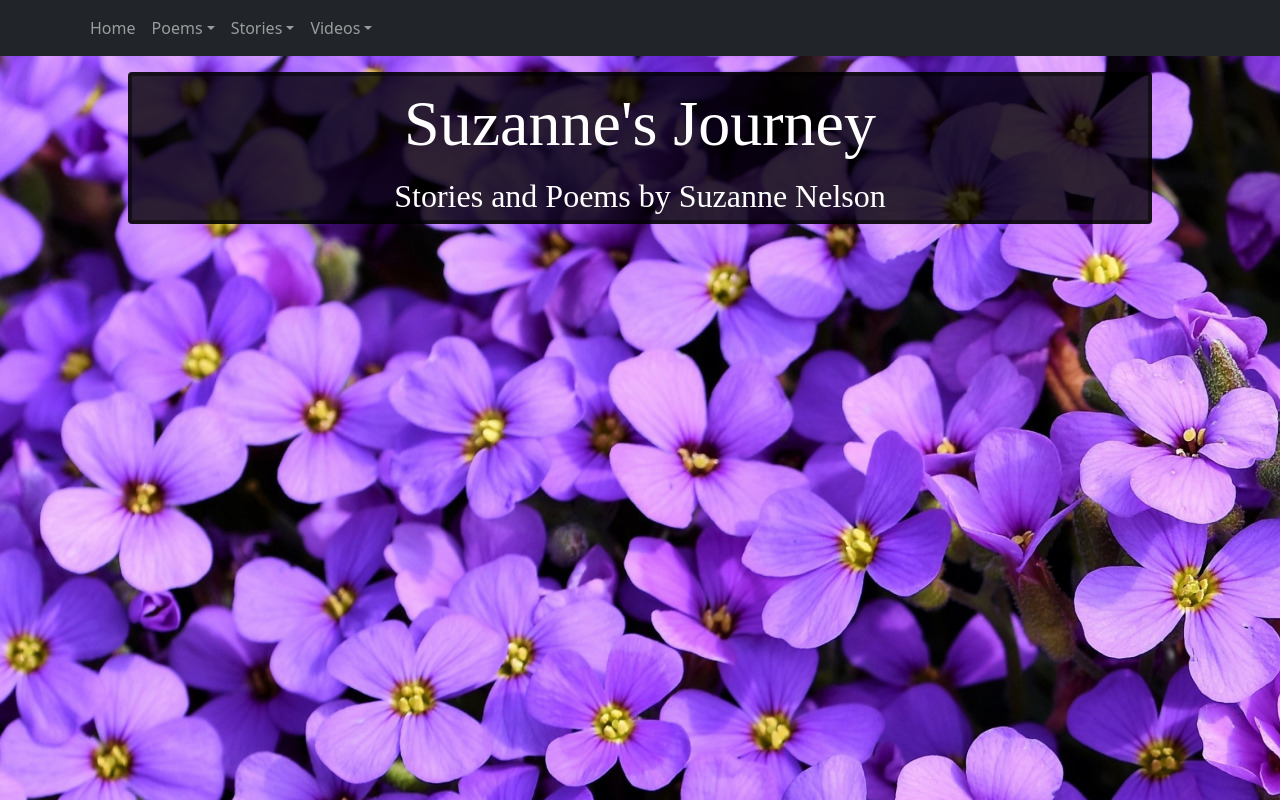
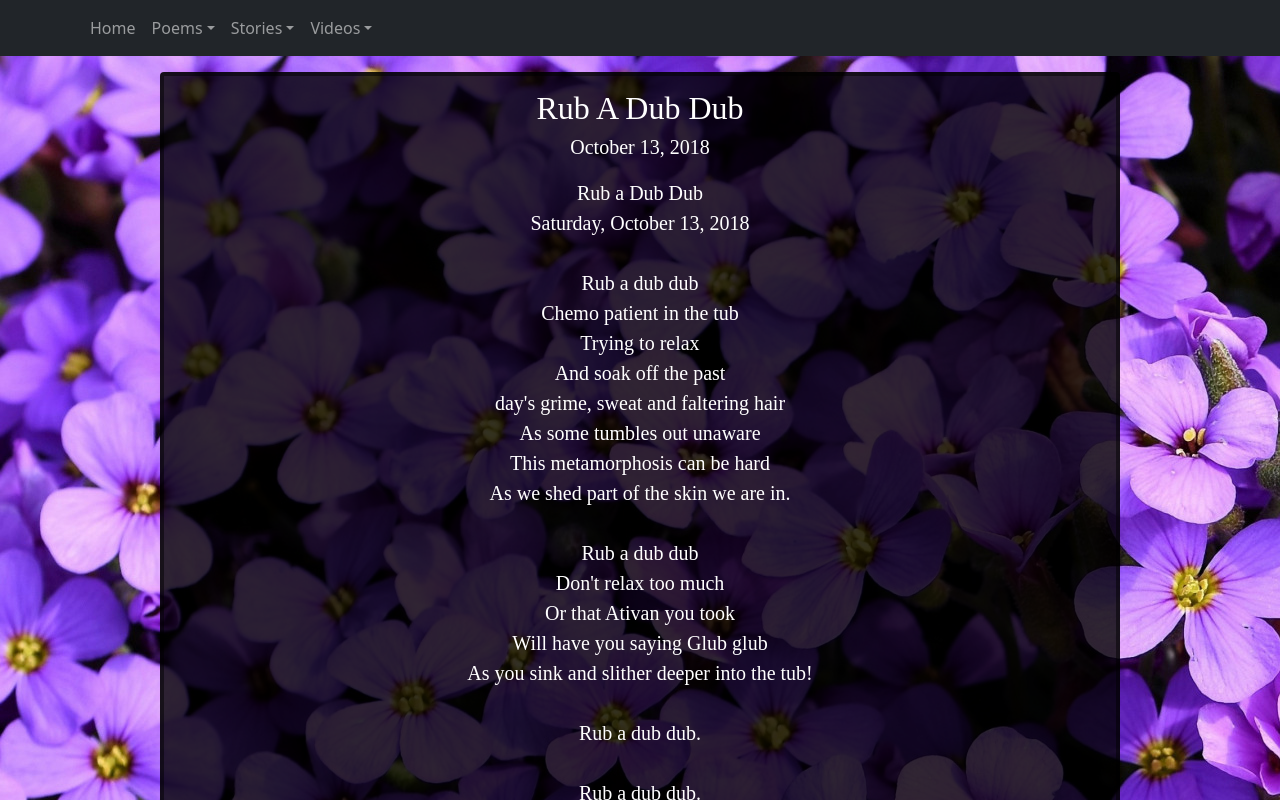
Before and after one commit to spazard1/suzannesjourney, a React (Create React App) app: page /rubADubDub in a window 1280 px wide. Before the commit this address led to /. Shown: the top 800 px of the page. Built offline with nearby package versions, Linux system fonts and the light colour scheme.

Commit message:
change from amanda

```diff
--- a/src/App.js
+++ b/src/App.js
@@ -10,6 +10,7 @@ function App() {
   const ToBeWell = lazy(() => import("./poems/ToBeWell.jsx"));
   const CancerChameleon = lazy(() => import("./poems/CancerChameleon.jsx"));
   const CantDieYet = lazy(() => import("./poems/CantDieYet.jsx"));
+  const RubADubDub = lazy(() => import("./poems/RubADubDub.jsx"));
 
   const LittleToe = lazy(() => import("./stories/LittleToe.jsx"));
 
@@ -25,6 +26,7 @@ function App() {
                 <NavDropdown.Item href="/toBeWell">To Be Well</NavDropdown.Item>
                 <NavDropdown.Item href="/cancerChameleon">Cancer is a Chameleon</NavDropdown.Item>
                 <NavDropdown.Item href="/cantDieYet">Can't Die Yet</NavDropdown.Item>
+                <NavDropdown.Item href="/rubADubDub">Rub A Dub Dub</NavDropdown.Item>
               </NavDropdown>
               <NavDropdown title="Stories" menuVariant="dark">
                 <NavDropdown.Item href="/littleToe">Little Toe</NavDropdown.Item>
@@ -46,6 +48,7 @@ function App() {
               <Route path="/toBeWell" element={<ToBeWell />} />
               <Route path="/cancerChameleon" element={<CancerChameleon />} />
               <Route path="/cantDieYet" element={<CantDieYet />} />
+              <Route path="/rubADubDub" element={<RubADubDub />} />
 
               <Route path="/stJohnsGala" element={<StJohnsGala />} />
 
--- /dev/null
+++ b/src/poems/RubADubDub.jsx
@@ -0,0 +1,11 @@
+
+import React from "react";
+import TextContent from "../TextContent";
+
+import content from "./rubADubDub.txt";
+
+const Content = () => {
+  return <TextContent title="Rub A Dub Dub" date="October 13, 2018" messageLocation={content} />;
+}
+
+export default Content;
```
Also changed, not shown: src/poems/everyInstinctToldMe.txt, src/poems/rubAdubdub.txt.
